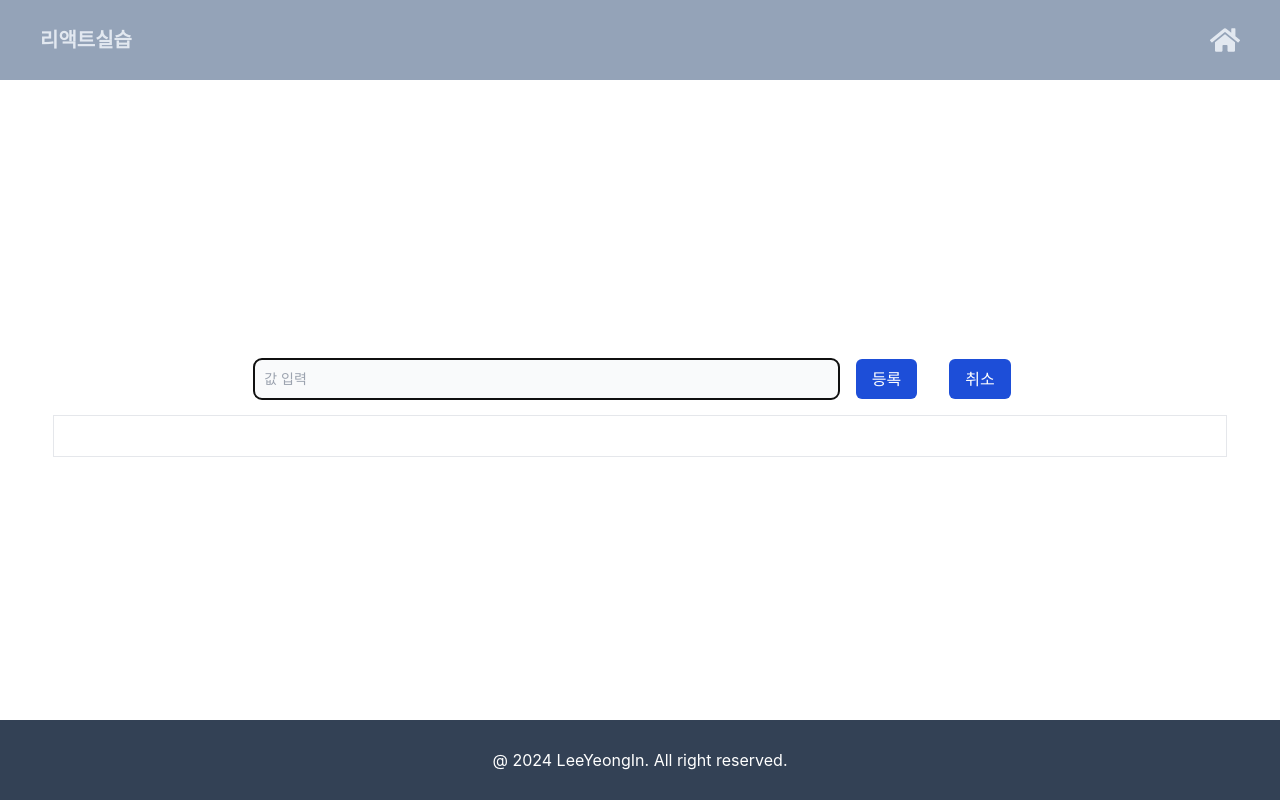
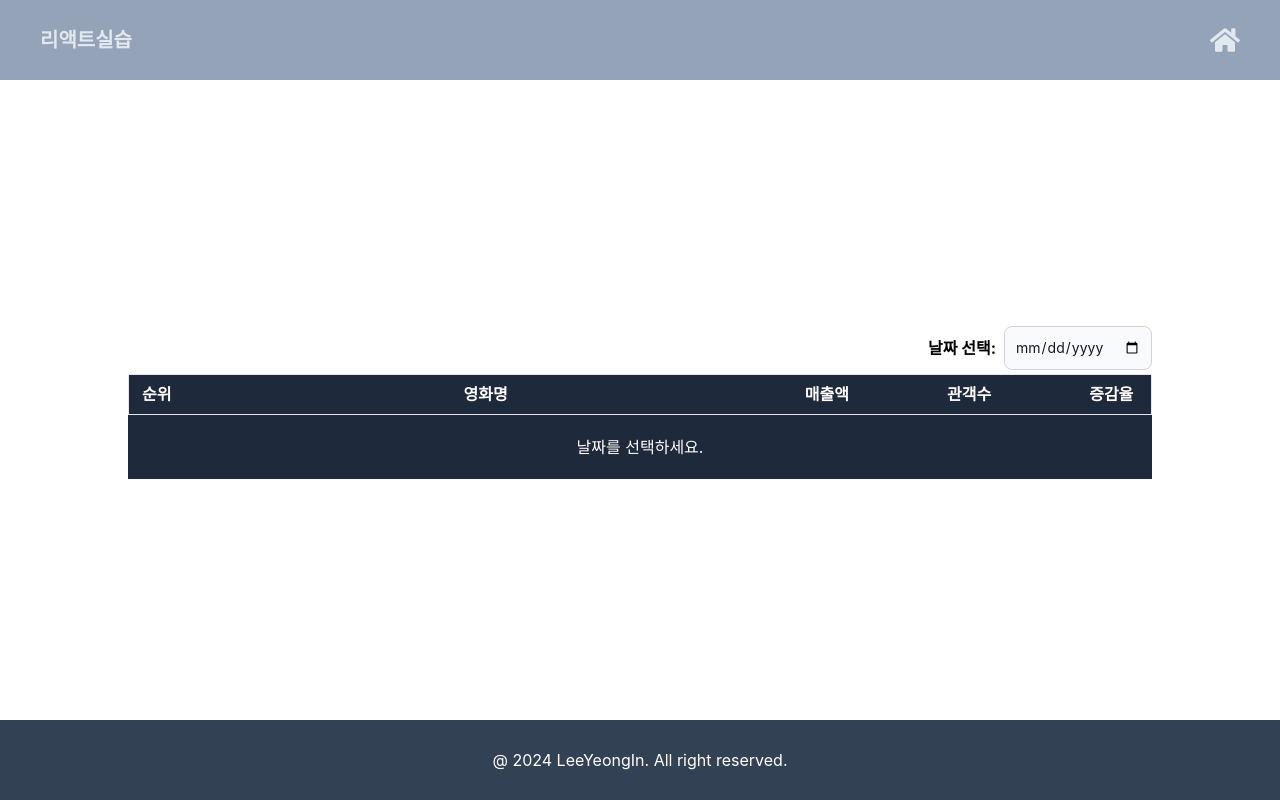
Before and after one commit to LeeYeongin/k6_React, a React (Create React App) app: page / in a window 1280 px wide. Built offline with nearby package versions, Linux system fonts and the light colour scheme.

Commit message:
useRef실습: 선택한 날짜의 영화순위 출력

```diff
--- /dev/null
+++ b/src/05/BoxOffice.js
@@ -0,0 +1,107 @@
+import BoxOfficeData from './BoxOffice.json'
+import { useState, useEffect, useRef } from "react"; // 상태(state)변수
+import { FaArrowUp } from "react-icons/fa";
+import { FaArrowDown } from "react-icons/fa";
+import { CgLoadbar } from "react-icons/cg";
+import TailInput from "../UI/TailInput";
+
+export default function BoxOffice() {
+
+    const [dataList, setDataList] = useState();
+    const [movieList, setMovieList] = useState([]);
+    const [info, setInfo] = useState();
+    const boxRef = useRef();     // Ref 변수
+
+
+    const handleClick = (i) => {
+        // console.log(i);
+
+        // 할당연산자로 state 변수 변경 불가 -> 업데이트함수 변경
+        // info = i;
+        setInfo(i)
+    }
+
+    useEffect(()=>{
+        if (!dataList) // 초기화 또는 조건을 통해 undefined error 제거
+            return;
+
+        const tmp = dataList.map(item =>
+            <tr key={item.movieCd} className='h-10 text-center hover:bg-slate-200 hover:font-bold hover:cursor-pointer'
+                                    onClick={() => {handleClick(item)}}>
+                <td className='font-bold'>{item.rank}</td>
+                <td>{item.movieNm}</td>
+                <td className='text-right'>{parseInt(item.salesAmt).toLocaleString()}</td>
+                <td className='text-right'>{parseInt(item.audiCnt).toLocaleString()} 명</td>
+                <td className='flex justify-center items-center'>
+                            {item.rankInten < 0 ? <FaArrowDown className="text-blue-600" />
+                            : item.rankInten > 0 ? <FaArrowUp className="text-red-600" />
+                            : <CgLoadbar/>}
+                            {parseInt(item.rankInten) !== 0 && Math.abs(item.rankInten)}
+                </td>
+            </tr>
+        )
+
+        setMovieList(tmp);
+    }, [dataList])
+
+    // boxOffice 데이터 fetch
+    const getData = (dt) => {
+        let url = `https://kobis.or.kr/kobisopenapi/webservice/rest/boxoffice/searchDailyBoxOfficeList.json?`;
+        url = url + `key=${process.env.REACT_APP_MV_API}&targetDt=${dt}`; // 선택한 날짜의 data를 fetch
+        // console.log(url);
+
+        fetch(url)
+        .then(resp => resp.json())
+        .then(data => setDataList(data.boxOfficeResult.dailyBoxOfficeList))
+        .then(err => console.log(err));
+    }
+
+    const handleSelDate = () => {
+        // console.log(boxRef.current.value.replaceAll('-', '')); // json 요청 형식에 맞춰 날짜의 '-'제거
+        getData(boxRef.current.value.replaceAll('-', '')); // 날짜별 데이터를 가져오기 위해 만든 함수
+    }
+
+
+
+
+    return (
+        <div className='w-full flex flex-col justify-center items-center'>
+            <div className='w-4/5 flex justify-end items-center
+                            m-1'>
+                <span className='mx-2 font-bold'>날짜 선택:</span>
+                <div className='flex'>
+                    <TailInput type="date"
+                        inputRef={boxRef}
+                        handleChange = {handleSelDate}
+                        ph="" />
+                </div>
+            </div>
+            <table className="w-4/5 border">
+                <thead>
+                    <tr className='h-10
+                                    text-center
+                                    bg-slate-800 text-white'>
+                        <th className='w-14 px-2'>순위</th>
+                        <th>영화명</th>
+                        <th className='w-20'>매출액</th>
+                        <th className='w-1/5'>관객수</th>
+                        <th className='w-20'>증감율</th>
+                    </tr>
+                </thead>
+                <tbody>
+                    {movieList}
+                </tbody>
+            </table>
+            <div className='w-4/5 h-16
+                            flex justify-center items-center
+                            text-bold text-center
+                            bg-slate-800 text-white'>
+                {info === undefined ?
+                    boxRef.current === undefined ? '날짜를 선택하세요.':'영화를 선택하세요.'
+                 : `[${info.movieCd}] ${info.movieNm} -
+                    개봉일자 ${info.openDt} -
+                    총 누적 관객 수는 ${parseInt(info.audiAcc).toLocaleString()}명 입니다.`}
+            </div>
+        </div>
+    )
+}
--- a/src/App.js
+++ b/src/App.js
@@ -1,7 +1,6 @@
 // import './App.css';
 import { FaHome } from "react-icons/fa";
-import RefVal from "./10/RefVal";
-import RefInput from "./10/RefInput";
+import BoxOffice from "./05/BoxOffice";
 
 function App() {
   return (
@@ -22,7 +21,7 @@ function App() {
       </header>
       <main className='grow flex flex-col justify-center items-center
                        overscroll-y-auto'>
-        <RefInput/>
+        <BoxOffice/>
       </main>
       <footer className='flex justify-center items-center
                         min-h-20 bg-slate-700
--- a/src/UI/TailInput.js
+++ b/src/UI/TailInput.js
@@ -1,7 +1,8 @@
-export default function TailInput({type, inputRef, ph}) {
+export default function TailInput({type, inputRef, ph, handleChange}) {
     return (
         <input type={type}
                 ref={inputRef}
+                onChange={handleChange}
                 className="bg-gray-50 border border-gray-300
                             text-gray-900 text-sm rounded-lg
                             focus:ring-blue-500 focus:border-blue-
```
